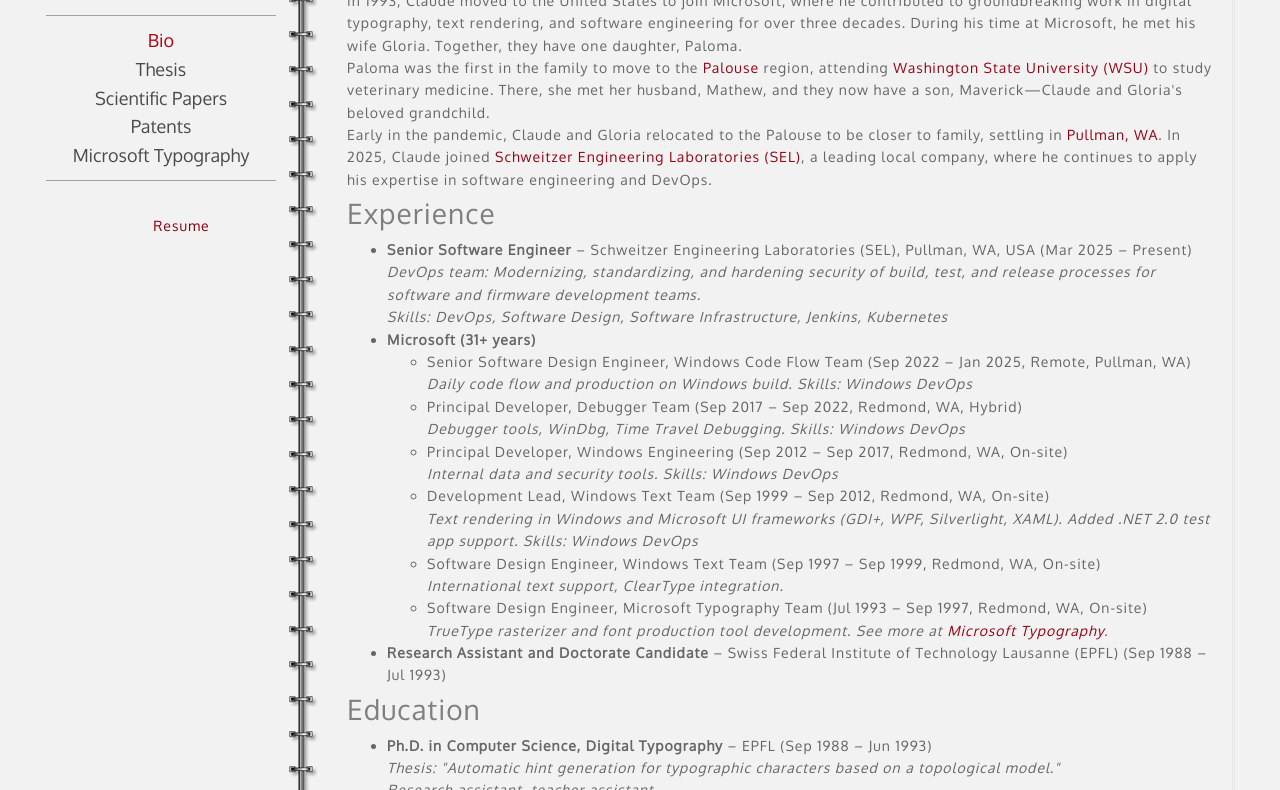
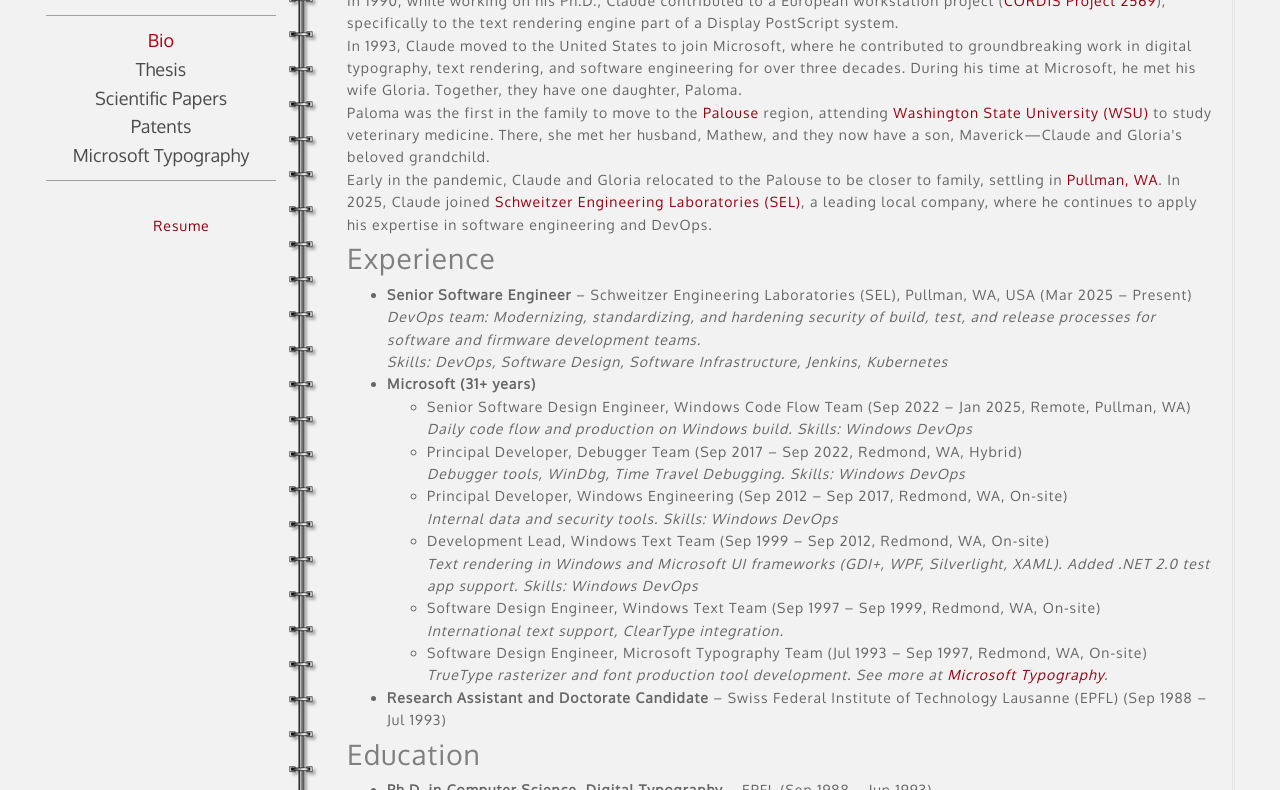
Before and after one commit to claudebe/betrisey.com, a plain HTML site: page index.html in a window 1280 px wide. Shown: the part 305-1095 px from the top of the page. Drawn offline with nearby package versions, Linux system fonts and the light colour scheme; some icons are missing; a web font is replaced by a local one.

Commit message:
adding reference to the european project

```diff
--- a/index.html
+++ b/index.html
@@ -132,6 +132,7 @@
   <h2>Personal History</h2>
   <p>Claude Bétrisey is originally from Switzerland, born and raised in the heart of Valais in the village of <a href="https://en.wikipedia.org/wiki/Saint-L%C3%A9onard,_Switzerland" target="_blank">Saint-Léonard</a>, famous for its underground lake, a popular tourist attraction.</p>
   <p>He studied computer science at the <a href="https://www.epfl.ch/en/" target="_blank">Swiss Federal Institute of Technology in Lausanne (EPFL)</a>, located on the scenic shores of Lake Geneva. There, he completed his Ph.D. thesis on digital typography, focusing on automatic hint generation for typographic characters based on a topological model.</p>
+  <p>In 1990, while working on his Ph.D., Claude contributed to a European workstation project (<a href="https://cordis.europa.eu/project/id/2569" target="_blank">CORDIS Project 2569</a>), specifically to the text rendering engine part of a Display PostScript system.</p>
   <p>In 1993, Claude moved to the United States to join Microsoft, where he contributed to groundbreaking work in digital typography, text rendering, and software engineering for over three decades. During his time at Microsoft, he met his wife Gloria. Together, they have one daughter, Paloma.</p>
   <p>Paloma was the first in the family to move to the <a href="https://en.wikipedia.org/wiki/Palouse" target="_blank">Palouse</a> region, attending <a href="https://wsu.edu/" target="_blank">Washington State University (WSU)</a> to study veterinary medicine. There, she met her husband, Mathew, and they now have a son, Maverick—Claude and Gloria's beloved grandchild.</p>
   <p>Early in the pandemic, Claude and Gloria relocated to the Palouse to be closer to family, settling in <a href="https://en.wikipedia.org/wiki/Pullman,_Washington" target="_blank">Pullman, WA</a>. In 2025, Claude joined <a href="https://selinc.com/" target="_blank">Schweitzer Engineering Laboratories (SEL)</a>, a leading local company, where he continues to apply his expertise in software engineering and DevOps.</p>
```
